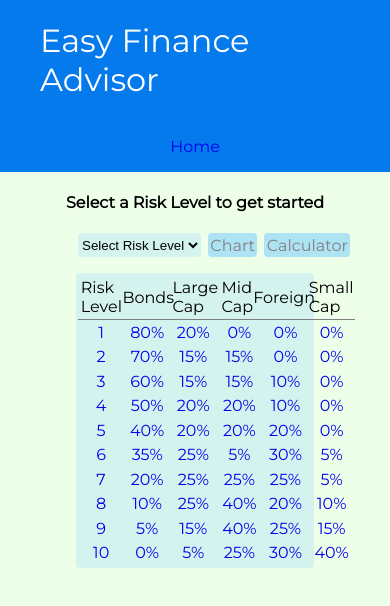
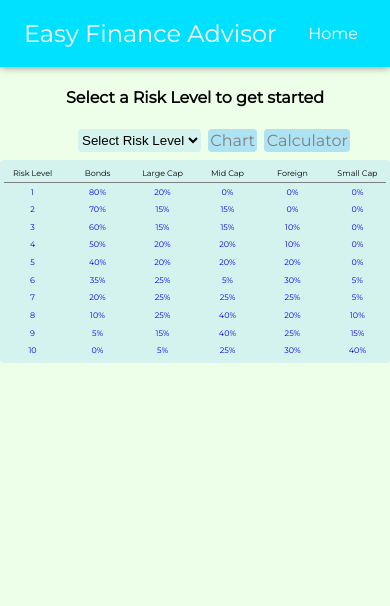
Before and after one commit to echen831/finance_advisor, a React (Create React App) app: page /#/portfolio in a window 390 px wide. Shown: the top 606 px of the page. Built offline with nearby package versions, Linux system fonts and the light colour scheme.

Commit message:
update navbar

```diff
--- a/src/components/App.css
+++ b/src/components/App.css
@@ -1,14 +1,16 @@
+* {
+    box-sizing: border-box;
+}
+
 body {
     font-family: 'Montserrat', sans-serif;
-    box-sizing: border-box;
     background-color: rgba(222, 255, 213, 0.5);
-    height: auto;
+    height: 100vh;
     padding: 0;
     margin: 0;
 }
 
 ul, li {
-    list-style: none;
     padding: 0;
     list-style-type: none;
 }
@@ -77,6 +79,15 @@ input[type=number] {
     .content-container div {
         width: 100%;
     }
+    .input-container, .header-titles, .suggestion-container, .header-btn {
+        width: 100%;
+        margin-bottom: 1%;
+    }
+
+    .chart-container {
+        width: 100%;
+        font-size: .75rem;
+    }
 }
 
 @media (max-width: 500px) {
@@ -101,13 +112,17 @@ input[type=number] {
         margin-bottom: 1%;
     }
 
+    .chart-container {
+        width: 100%;
+        font-size: .5rem;
+    }
+
 }
 
 .App {
     width: 100%;
     display: flex;
     justify-content: center;
-    height: 100vh;
 }
 
 .page-container {
--- a/src/components/calculator/calculator.jsx
+++ b/src/components/calculator/calculator.jsx
@@ -14,13 +14,6 @@ const INITIAL_VALUES = { 'Bonds': 0,
                          'Small Cap': 0
                         };
 
-const VERTICAL_STYLES = [
-    { 'flexDirection': 'column' },
-    { 'width': '100%',
-      'marginBottom': '1%'
-    }
-]
-
 
 
 const Calculator = (props) => {
@@ -32,18 +25,7 @@ const Calculator = (props) => {
     const [suggestions, setSuggestions] = useState([]);
     const [showAmt, setShowAmt] = useState(false)
     const options = Object.keys(props.data)
-    const [windowWidth, setWindowWidth] = useState(window.innerWidth);
 
-    // const resize = () => {
-    //     setWindowWidth(window.innerWidth)
-    // }
-    // useEffect(() => {
-    //     window.addEventListener('resize', resize);
-
-    //     return () => {
-    //         window.removeEventListener('resize', resize)
-    //     }
-    // }, [windowWidth])
     useEffect(() => {
         if (props.riskLevelIdx < 1 || props.riskLevelIdx > 10) {
             history.push('/portfolio')
@@ -93,19 +75,17 @@ const Calculator = (props) => {
         return round(inputSum * targetPercentage[field])
     }
 
-    const displayStyle = windowWidth <= 900 ? VERTICAL_STYLES : [];
-
     return (
         <div className='page-container'>
             <Navbar/>
             <h3>Risk Level: {props.riskLevelIdx}</h3>
-            <Header displayStyle={displayStyle}
+            <Header
                     data={props.data}
                     options={options}
                     inputSum={inputSum}
                     clear={handleClear}
                     handleSetTargetAmount={handleSetTargetAmount}/>
-            <Table displayStyle={displayStyle}
+            <Table
                     options={options}
                     difference={difference}
                     showAmt={showAmt}
--- a/src/components/navbar/navbar.css
+++ b/src/components/navbar/navbar.css
@@ -1,34 +1,35 @@
-.navbar {
-    background-color: #047aed;
-    color: #fff;
-    width: 100%;
-    overflow: hidden;
+.nav {
+  background-color: rgb(0, 225, 255);
+  width: 100%;
+  color: white;
+  display: flex;
+  justify-content: space-between;
+  align-items: center;
+  padding: 1rem 1.5rem;
+  box-shadow: 0 0 .5rem 0 grey;
 }
 
-.navbar .flex {
-    justify-content: space-between;
+.nav span {
+    font-size: 1.5rem;
 }
 
-.navbar-container {
-    max-width: 1100px;
-    margin: 0 auto;
-    overflow: auto;
-    padding: 0 40px;
+.link-list {
+  display: flex;
+  margin: 0;
+  list-style: none;
 }
 
-.navbar a {
-    padding: 10px;
-    margin: 0 5px;
+.link {
+  padding: .5rem;
 }
 
-.navbar a:hover {
-    background-color: #fff;
-    border-radius: 5px;
+.link:hover {
+  background-color: rgb(0, 255, 191);
+  border-radius: 0.3rem;
+
 }
 
-.flex {
-    display: flex;
-    justify-content: center;
-    align-items: center;
-    height: 100%;
+.link a {
+  color: inherit;
+  text-decoration: none;
 }
--- a/src/components/navbar/navbar.jsx
+++ b/src/components/navbar/navbar.jsx
@@ -13,16 +13,12 @@ export const Navbar = ({ page }) => {
                 <Link to=''>Home</Link> :
                 <Link to='/portfolio'>Get Started</Link>
     return(
-        <div className='navbar'>
-            <div className='navbar-container flex'>
-                <h1 className='logo'>Easy Finance Advisor</h1>
-                <nav>
-                    <ul>
-                        <li>{link}</li>
-                    </ul>
-                </nav>
-            </div>
+        <nav className='nav'>
+            <span>Easy Finance Advisor</span>
+            <ul className='link-list'>
+                <li className='link'>{link}</li>
+            </ul>
+        </nav>
 
-        </div>
     )
 }
```
Also changed, not shown: 1 other file (tests, documents, lock files or other folders).
